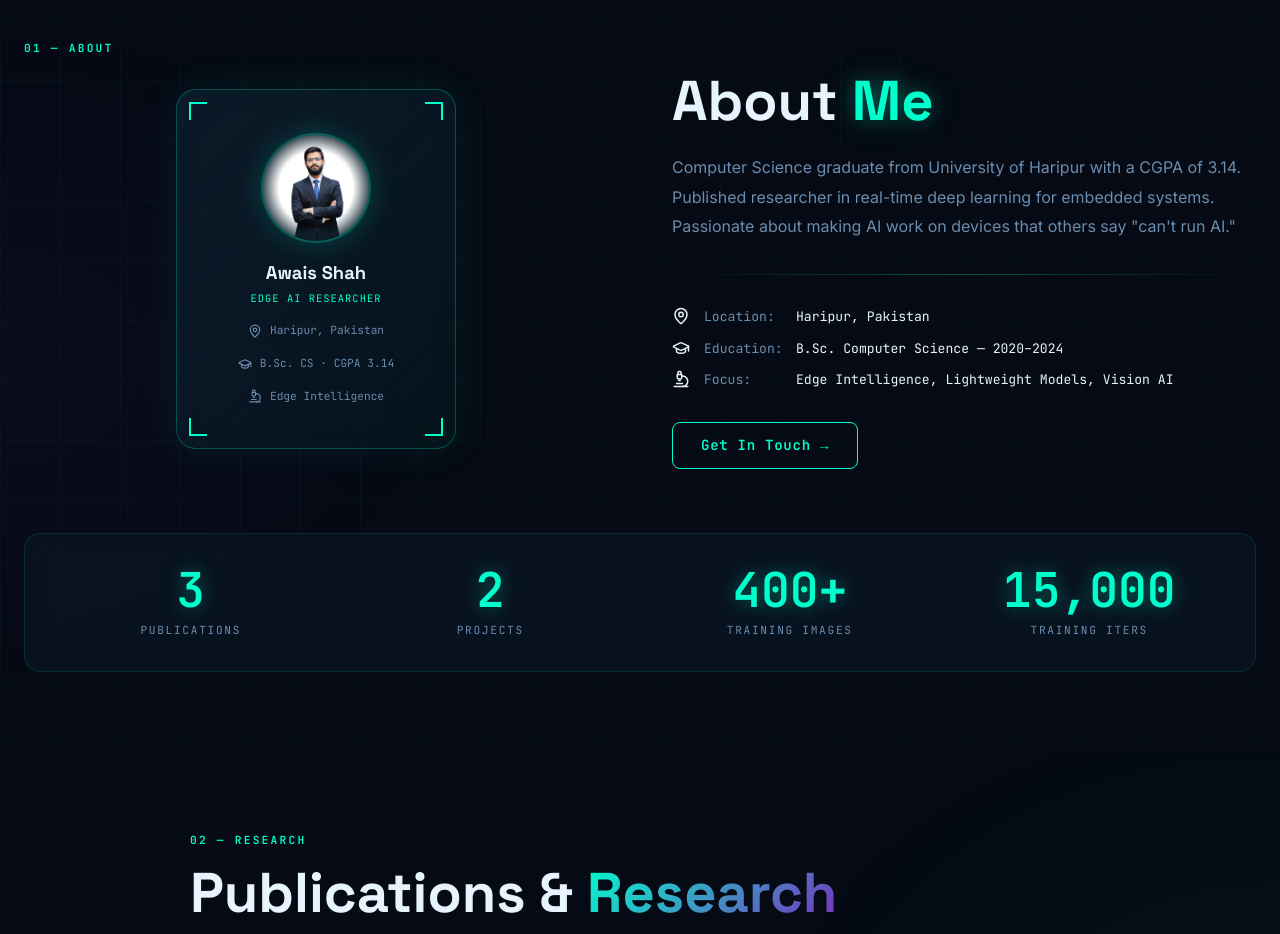
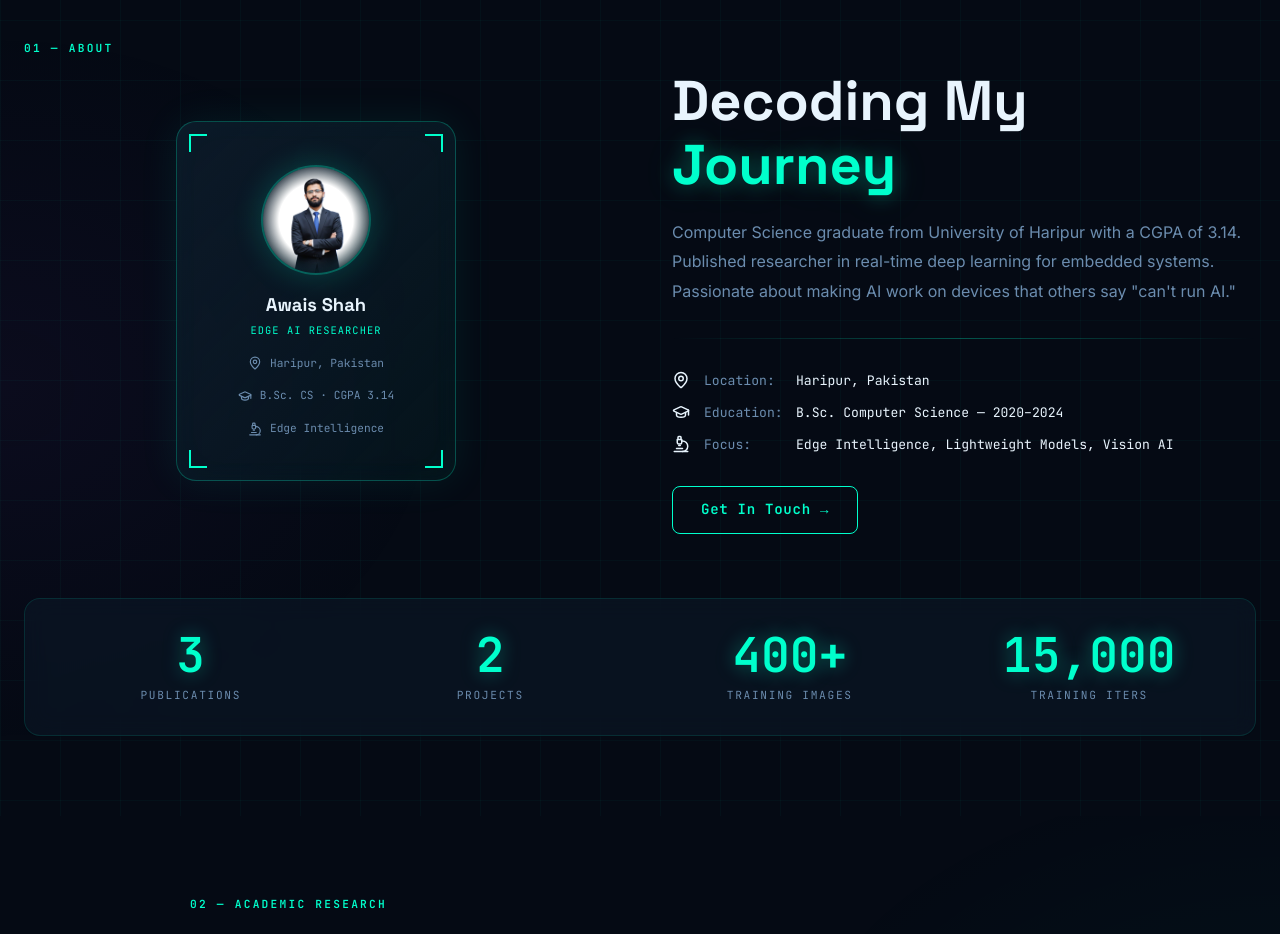
Before and after one commit to AwaisShah75/awais-portfolio, a Next.js app: page / in a window 1280 px wide. Shown: the part 840-1774 px from the top of the page. Built offline with nearby package versions, Linux system fonts and the light colour scheme.

Commit message:
Update section headings to be catchy and clear

```diff
--- a/components/sections/About.tsx
+++ b/components/sections/About.tsx
@@ -130,7 +130,7 @@ export default function About() {
         {/* Right — Text */}
         <div>
           <h2 className="section-title" style={{ marginBottom: "1.25rem" }}>
-            About <span className="neon-text">Me</span>
+            Decoding My <span className="neon-text">Journey</span>
           </h2>
 
           <p style={{ color: "var(--text-muted)", lineHeight: 1.85, fontSize: "1rem", marginBottom: "1.5rem" }}>
--- a/components/sections/Achievements.tsx
+++ b/components/sections/Achievements.tsx
@@ -14,9 +14,9 @@ export default function Achievements() {
         }}
       />
 
-      <div className="section-label">05 — Achievements</div>
+      <div className="section-label">05 — Milestones</div>
       <h2 className="section-title">
-        Journey &amp; <span className="gradient-text">Milestones</span>
+        Impact & <span className="gradient-text">Recognition</span>
       </h2>
       <p className="section-sub">
         A timeline of academic and professional growth in AI research.
--- a/components/sections/Contact.tsx
+++ b/components/sections/Contact.tsx
@@ -47,9 +47,9 @@ export default function Contact() {
       />
 
       <div style={{ maxWidth: "900px", margin: "0 auto" }}>
-        <div className="section-label">06 — Contact</div>
+        <div className="section-label">06 — Collaboration</div>
         <h2 className="section-title">
-          Get In <span className="neon-text">Touch</span>
+          Let's Build <span className="neon-text">Together</span>
         </h2>
         <p className="section-sub">
           Open to graduate research opportunities, MS/PhD programs, and research collaborations.
--- a/components/sections/Projects.tsx
+++ b/components/sections/Projects.tsx
@@ -16,9 +16,9 @@ export default function Projects() {
         }}
       />
 
-      <div className="section-label">03 — Projects</div>
+      <div className="section-label">03 — Applied AI</div>
       <h2 className="section-title">
-        Featured <span className="neon-text">Projects</span>
+        Intelligent <span className="neon-text">Systems</span>
       </h2>
       <p className="section-sub">
         Real-world edge AI systems built for efficiency, accuracy, and deployment on constrained hardware.
--- a/components/sections/Research.tsx
+++ b/components/sections/Research.tsx
@@ -18,10 +18,9 @@ export default function Research() {
       />
 
       <div style={{ maxWidth: "900px", margin: "0 auto" }}>
-        <div className="section-label">02 — Research</div>
+        <div className="section-label">02 — Academic Research</div>
         <h2 className="section-title">
-          Publications &{" "}
-          <span className="gradient-text">Research</span>
+          Pushing the <span className="gradient-text">Boundaries</span>
         </h2>
         <p className="section-sub">
           Peer-reviewed and preprint research at the intersection of Edge AI, embedded systems,
--- a/components/sections/Skills.tsx
+++ b/components/sections/Skills.tsx
@@ -15,9 +15,9 @@ export default function Skills() {
         }}
       />
 
-      <div className="section-label">04 — Skills</div>
+      <div className="section-label">04 — Technical Stack</div>
       <h2 className="section-title">
-        Technical <span className="gradient-text">Arsenal</span>
+        Tools of <span className="gradient-text">Innovation</span>
       </h2>
       <p className="section-sub">
         Specialized tools and technologies for Edge AI and Computer Vision research.
```
